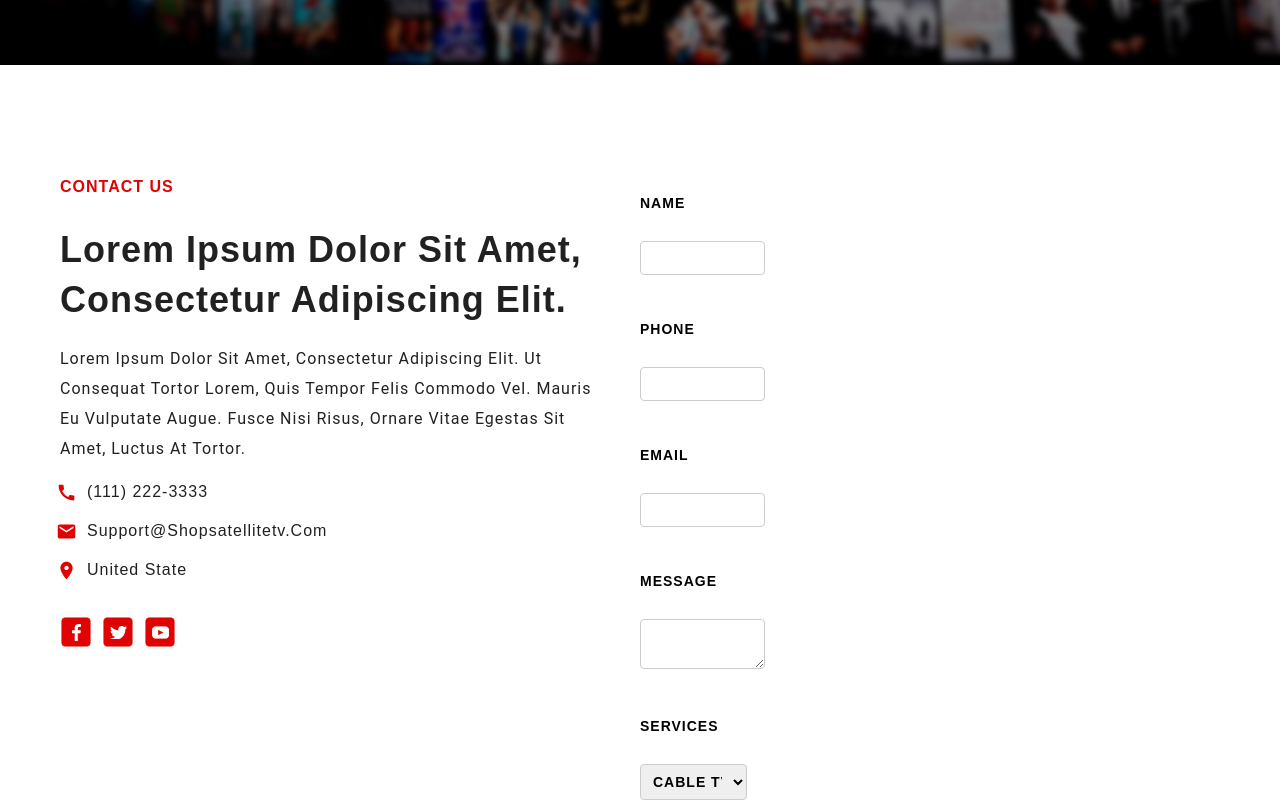
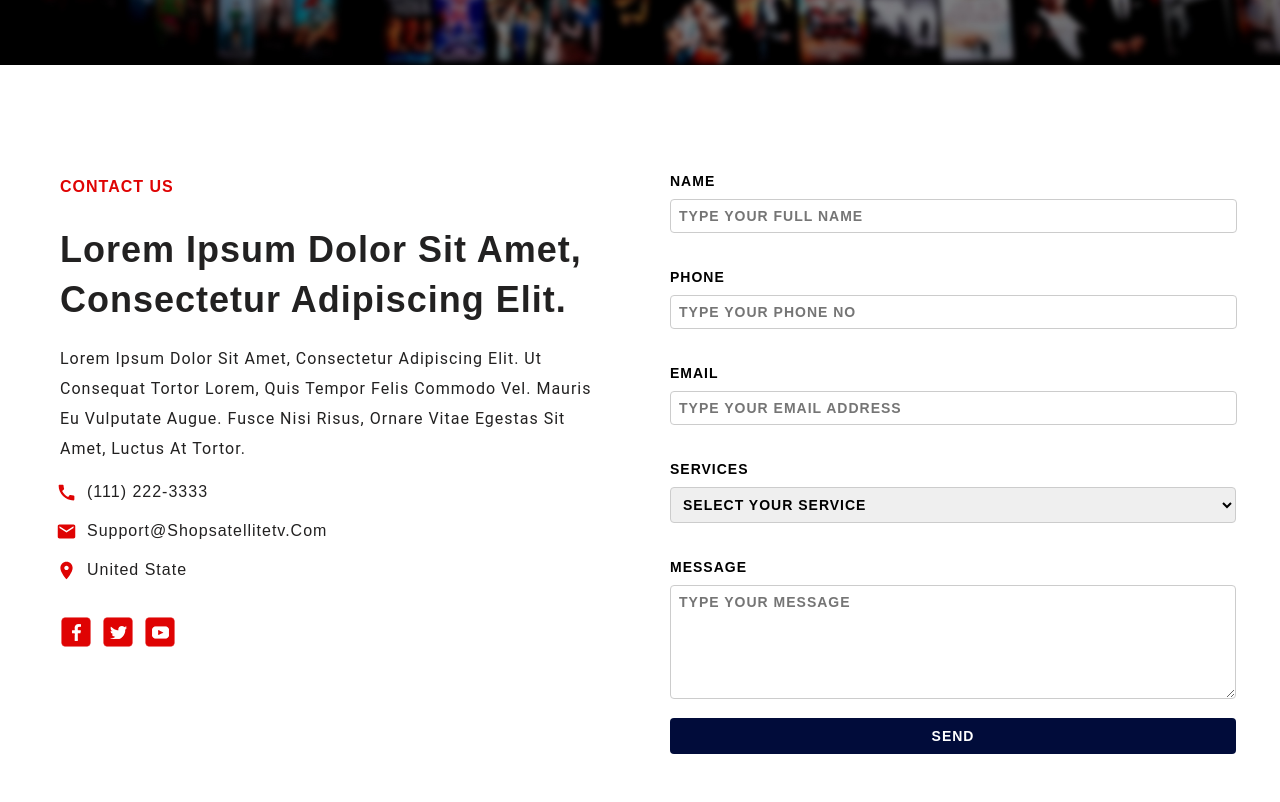
Before and after one commit to Sherdil07/CableTv, a React (Create React App) app: page /contactus in a window 1280 px wide. Shown: the part 380-1182 px from the top of the page. Built offline with nearby package versions, Linux system fonts and the light colour scheme.

Commit message:
Contact Form CSS

```diff
--- a/src/pages/ContactForm.jsx
+++ b/src/pages/ContactForm.jsx
@@ -2,6 +2,7 @@ import React, { useState } from "react";
 import "../styles/ContactForm.css";
 
 const servicesOptions = [
+  "Select Your Service",
   "Cable Tv",
   "Cable Internet",
   "Satellite Tv",
@@ -13,8 +14,9 @@ function ContactForm() {
     name: "",
     phone: "",
     email: "",
+
+    selectedService: servicesOptions[0],
     message: "",
-    selectedService: servicesOptions[0],
   });
 
   const handleChange = (event) => {
@@ -41,6 +43,7 @@ function ContactForm() {
             type="text"
             id="name"
             name="name"
+            placeholder="Type Your Full Name"
             value={formData.name}
             onChange={handleChange}
             required
@@ -52,6 +55,7 @@ function ContactForm() {
             type="tel"
             id="phone"
             name="phone"
+            placeholder="Type Your Phone No"
             value={formData.phone}
             onChange={handleChange}
             required
@@ -63,26 +67,19 @@ function ContactForm() {
             type="email"
             id="email"
             name="email"
+            placeholder="Type Your Email Address"
             value={formData.email}
             onChange={handleChange}
             required
           />
         </div>
-        <div>
-          <label htmlFor="message">Message</label>
-          <textarea
-            id="message"
-            name="message"
-            value={formData.message}
-            onChange={handleChange}
-            required
-          />
-        </div>
+
         <div>
           <label htmlFor="services">Services</label>
           <select
             id="services"
             name="selectedService"
+            placeholder="Select Your Service"
             value={formData.selectedService}
             onChange={handleChange}
           >
@@ -93,6 +90,18 @@ function ContactForm() {
             ))}
           </select>
         </div>
+
+        <div>
+          <label htmlFor="message">Message</label>
+          <textarea
+            id="message"
+            name="message"
+            placeholder="Type Your Message"
+            value={formData.message}
+            onChange={handleChange}
+            required
+          />
+        </div>
         <button type="submit">Send</button>
       </form>
     </div>
--- a/src/styles/AboutSatellite.css
+++ b/src/styles/AboutSatellite.css
@@ -1,6 +1,10 @@
 .SatelliteSection {
   display: flex;
   justify-content: center;
+}
+.AboutContent .RightSide {
+  margin-left: 650px;
+  margin-right: 20px;
 }
 .LeftSide {
   margin-left: 668px;
--- a/src/styles/ContactForm.css
+++ b/src/styles/ContactForm.css
@@ -1,15 +1,20 @@
+form {
+  padding: 30px;
+  margin-top: -42px;
+}
+
 label {
   display: block;
   margin-bottom: 8px;
   font-weight: bold;
-  margin-top: 30px;
-  margin-bottom: 30px;
+  margin-top: 20px;
+  margin-bottom: 10px;
 }
 
 input,
 textarea,
 select {
-  width: 50%;
+  width: 97%;
   padding: 8px;
   margin-bottom: 16px;
   border: 1px solid #ccc;
@@ -17,10 +22,25 @@ select {
 }
 
 button[type="submit"] {
-  background-color: #df0303;
+  background-color: #010c3a;
   color: white;
   padding: 10px 20px;
   border: none;
   border-radius: 4px;
   cursor: pointer;
+  width: 100%;
+  transition: transform 0.3s cubic-bezier(0.4, 0, 0.2, 1), background-color 0.3s;
 }
+button[type="submit"]:hover {
+  transform: translateY(-5px);
+  background-color: #df0303 !important;
+  box-shadow: 0 6px 12px rgba(223, 3, 3, 0.4);
+}
+
+#services {
+  width: 100%;
+}
+#message {
+  width: 548px;
+  height: 96px;
+}
```
